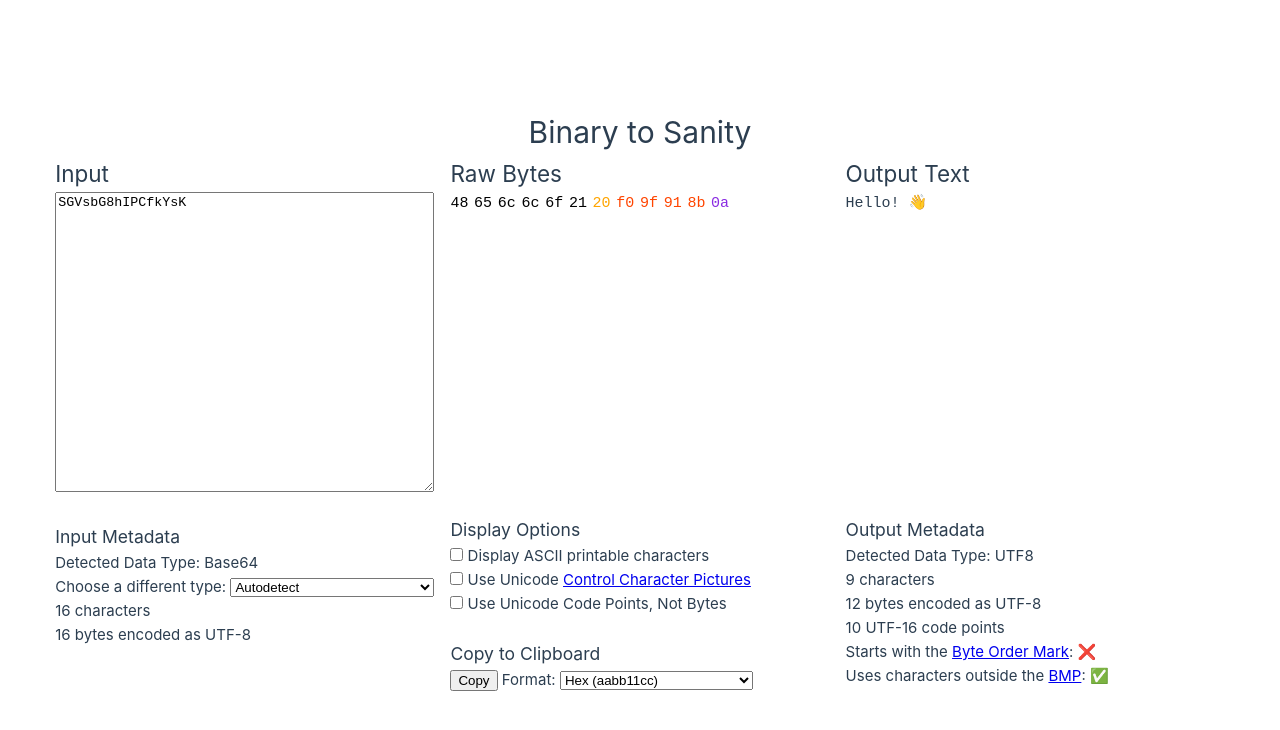
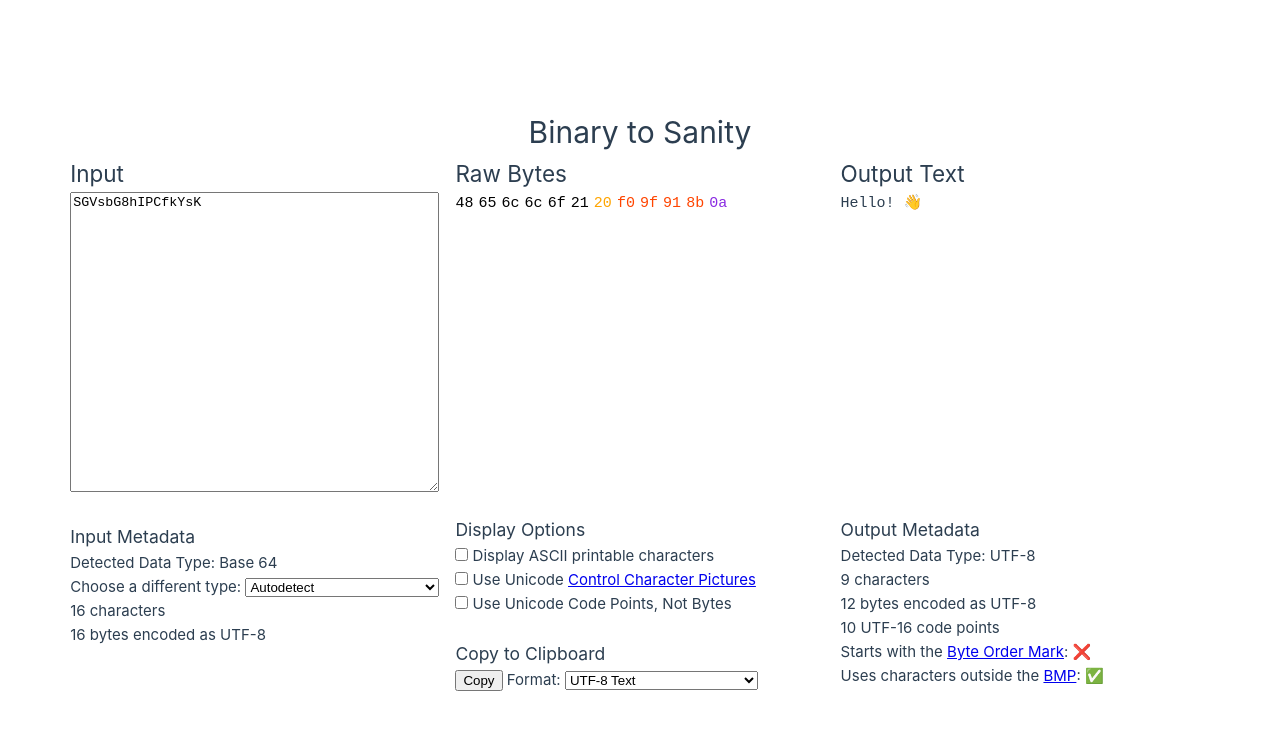
Before and after one commit to simplebitlabs/tobytes, a Vue app: page / in a window 1280 px wide. Shown: the top 730 px of the page. Built offline with nearby package versions, Linux system fonts and the light colour scheme.

Commit message:
Pretty input/data type display, clipboard implementation

```diff
--- a/src/App.vue
+++ b/src/App.vue
@@ -8,8 +8,10 @@ import {
   base64ToBytes,
   bytesToUTF8,
   InputType,
+  friendlyInputType,
   autodetectInputType,
   DataType,
+  friendlyDataType,
   autodetectDataType,
 } from './b2x'
 
@@ -19,9 +21,9 @@ const inputTypeManual = ref(InputType[InputType.Unknown])
 
 const inputType = computed(() => {
   if (inputTypeManual.value != InputType[InputType.Unknown]) {
-    return inputTypeManual.value
+    return InputType[inputTypeManual.value as keyof typeof InputType]
   }
-  return InputType[autodetectInputType(input.value)]
+  return autodetectInputType(input.value)
 })
 
 const inputCharacters = computed(() => {
@@ -34,13 +36,13 @@ const inputBytes = computed(() => {
 
 const data = computed(() => {
   const val = input.value
-  if (inputType.value == InputType[InputType.Hexadecimal]) {
+  if (inputType.value == InputType.Hexadecimal) {
     return hexToBytes(val) || []
-  } else if (inputType.value == InputType[InputType.Base64]) {
+  } else if (inputType.value == InputType.Base64) {
     return base64ToBytes(input.value)
-  } else if (inputType.value == InputType[InputType.Base64URL]) {
+  } else if (inputType.value == InputType.Base64URL) {
     return base64ToBytes(input.value, true)
-  } else if (inputType.value == InputType[InputType.UTF8DE]) {
+  } else if (inputType.value == InputType.UTF8DE) {
     const newVal = new TextDecoder().decode(Uint8Array.from(val, (c) => c.charCodeAt(0)))
     return new TextEncoder().encode(newVal)
   }
@@ -48,13 +50,13 @@ const data = computed(() => {
 })
 
 const dataType = computed(() => {
-  return DataType[autodetectDataType(data.value)]
+  return autodetectDataType(data.value)
 })
 
 const displayASCII = ref(false)
 const displayControlCharacters = ref(false)
 const displayCodePoints = ref(false)
-const clipboardCopyType = ref('lowerhex')
+const clipboardCopyType = ref('utf8')
 
 const output = computed(() => {
   return bytesToUTF8(data.value)
@@ -79,6 +81,42 @@ const nonBMP = computed(() => {
 const outputBytes = computed(() => {
   return data.value.length
 })
+
+async function copyToClipboard() {
+  let text = ''
+  switch (clipboardCopyType.value) {
+    case 'utf8':
+      text = output.value
+      break
+    case 'lowerhex':
+      text = [...data.value].map((b) => b.toString(16).padStart(2, '0')).join('')
+      break
+    case 'upperhex':
+      text = [...data.value]
+        .map((b) => b.toString(16).padStart(2, '0'))
+        .join('')
+        .toUpperCase()
+      break
+    case 'lowerhexspace':
+      text = [...data.value].map((b) => b.toString(16).padStart(2, '0')).join(' ')
+      break
+    case 'upperhexspace':
+      text = [...data.value]
+        .map((b) => b.toString(16).padStart(2, '0'))
+        .join(' ')
+        .toUpperCase()
+      break
+    case 'postgresbytea':
+      text = [...data.value].map((b) => b.toString(16).padStart(2, '0')).join('')
+      text = '\\x' + text
+      break
+  }
+  try {
+    await navigator.clipboard.writeText(text)
+  } catch (err) {
+    console.error('Cannot copy to clipboard:', err)
+  }
+}
 </script>
 
 <template>
@@ -91,23 +129,23 @@ const outputBytes = computed(() => {
       <h2>Input</h2>
       <textarea class="input" v-model="input"></textarea>
       <h3>Input Metadata</h3>
-      <div class="meta">Detected Data Type: {{ inputType }}</div>
+      <div class="meta">Detected Data Type: {{ friendlyInputType(inputType) }}</div>
       <div class="meta">
         Choose a different type:
         <select v-model="inputTypeManual">
           <option value="Unknown">Autodetect</option>
-          <option>Base 36</option>
+          <!--<option>Base 36</option>-->
           <option value="Base64">Base 64</option>
           <option value="Base64URL">Base 64 URL</option>
-          <option>C Escaped</option>
+          <!--<option>C Escaped</option>-->
           <option value="Hexadecimal">Hexadecimal (Base 16)</option>
-          <option>JWT</option>
-          <option>URL Encoded</option>
+          <!--<option>JWT</option>-->
+          <!--<option>URL Encoded</option>-->
           <option value="ASCII">ASCII Text</option>
           <option value="UTF8">UTF-8 Text</option>
           <option value="UTF8DE">UTF-8 Text, Double Encoded</option>
-          <option>ISO-8859-1 Text</option>
-          <option>Windows-1252 (CP-1252) Text</option>
+          <!--<option>ISO-8859-1 Text</option>-->
+          <!--<option>Windows-1252 (CP-1252) Text</option>-->
         </select>
       </div>
       <div class="meta">{{ inputCharacters }} characters</div>
@@ -133,8 +171,9 @@ const outputBytes = computed(() => {
       <input type="checkbox" id="hex-cp" name="hex-cp" v-model="displayCodePoints" />
       <label for="hex-cp"> Use Unicode Code Points, Not Bytes</label><br />
       <h3>Copy to Clipboard</h3>
-      <button>Copy</button> Format:
+      <button @click="copyToClipboard">Copy</button> Format:
       <select v-model="clipboardCopyType">
+        <option value="utf8">UTF-8 Text</option>
         <option value="lowerhex">Hex (aabb11cc)</option>
         <option value="upperhex">Hex (AABB11CC)</option>
         <option value="lowerhexspace">Hex (aa bb 11 cc)</option>
@@ -146,7 +185,7 @@ const outputBytes = computed(() => {
       <h2>Output Text</h2>
       <div class="output"><div class="text-output" v-html="output"></div></div>
       <h3>Output Metadata</h3>
-      <div class="meta">Detected Data Type: {{ dataType }}</div>
+      <div class="meta">Detected Data Type: {{ friendlyDataType(dataType) }}</div>
       <div class="meta">{{ outputCharacters }} characters</div>
       <div class="meta">{{ outputBytes }} bytes encoded as UTF-8</div>
       <div class="meta">{{ outputCodePoints }} UTF-16 code points</div>
--- a/src/b2x.ts
+++ b/src/b2x.ts
@@ -45,11 +45,15 @@ function base64ToBytes(base64: string, urlFormat: boolean = false): Uint8Array |
   }
 }
 
-function bytesToUTF8(bytes: number[] | Uint8Array): string {
+function bytesToUTF8(bytes: number[] | Uint8Array, doubleEncoded: boolean = false): string {
   // ignoreBOM == false actually means... skip the BOM, not include it
   // for our purposes, we want to keep all bytes present in the input
   const decoder = new TextDecoder('utf-8', { ignoreBOM: true })
-  return decoder.decode(new Uint8Array(bytes))
+  let str = decoder.decode(new Uint8Array(bytes))
+  if (doubleEncoded) {
+    str = decoder.decode(Uint8Array.from(str, (c) => c.charCodeAt(0)))
+  }
+  return str
 }
 
 enum InputType {
@@ -60,6 +64,20 @@ enum InputType {
   ASCII,
   UTF8,
   UTF8DE,
+}
+
+const inputTypeNames: Record<InputType, string> = {
+  [InputType.Unknown]: 'Unknown',
+  [InputType.Hexadecimal]: 'Hexadecimal',
+  [InputType.Base64]: 'Base 64',
+  [InputType.Base64URL]: 'Base 64 URL',
+  [InputType.ASCII]: 'ASCII',
+  [InputType.UTF8]: 'UTF-8',
+  [InputType.UTF8DE]: 'UTF-8, Double Encoded',
+}
+
+function friendlyInputType(value: InputType): string {
+  return inputTypeNames[value] || InputType[value]
 }
 
 function autodetectInputType(input: string): InputType {
@@ -105,6 +123,17 @@ enum DataType {
   //Windows1252,
 }
 
+const dataTypeNames: Record<DataType, string> = {
+  [DataType.Unknown]: 'Unknown',
+  [DataType.Binary]: 'Binary',
+  [DataType.ASCII]: 'ASCII',
+  [DataType.UTF8]: 'UTF-8',
+}
+
+function friendlyDataType(value: DataType): string {
+  return dataTypeNames[value] || DataType[value]
+}
+
 function autodetectDataType(bytes: number[] | Uint8Array): DataType {
   // printable characters + horizontal tab, LF, CR
   const ascii = (b: number) => (b >= 0x20 && b <= 0x7e) || b == 0x09 || b == 0x0a || b == 0x0d
@@ -127,7 +156,9 @@ export {
   base64ToBytes,
   bytesToUTF8,
   InputType,
+  friendlyInputType,
   autodetectInputType,
   DataType,
+  friendlyDataType,
   autodetectDataType,
 }
```
